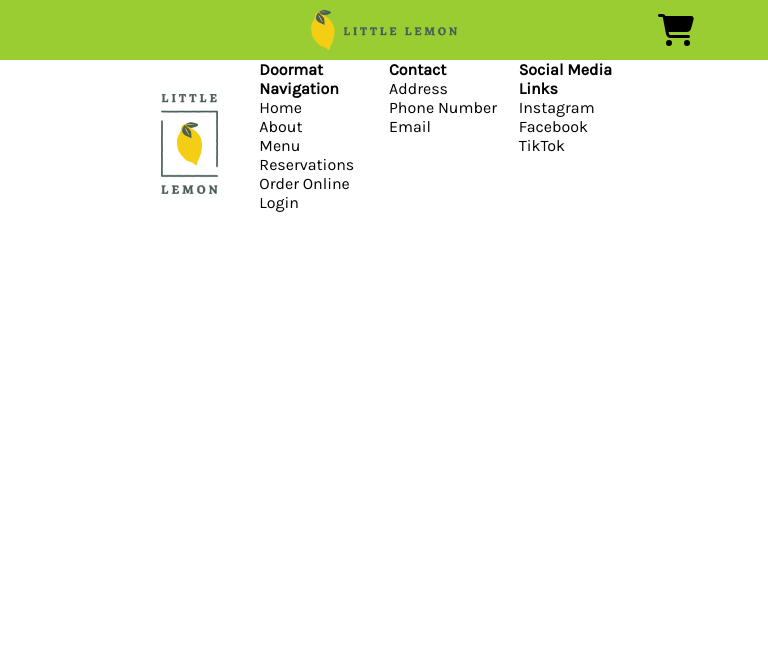
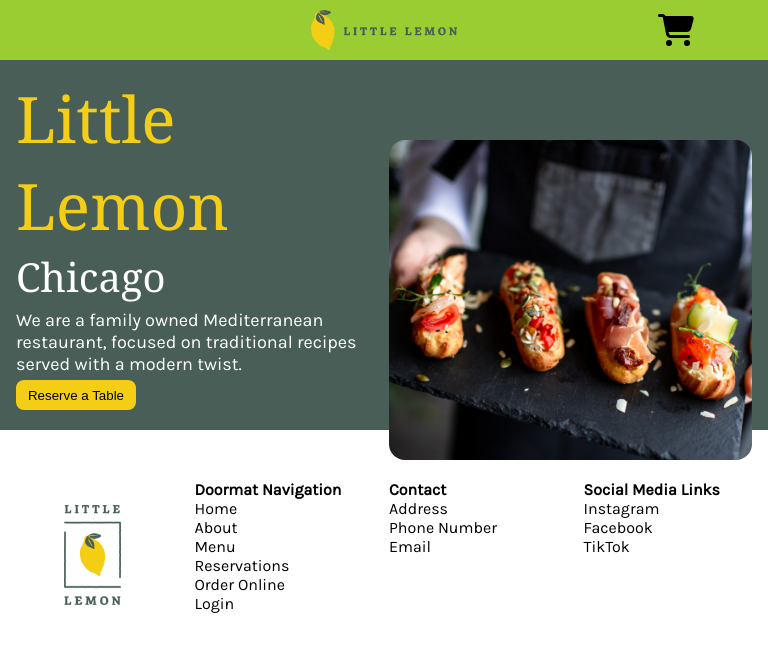
Before and after one commit to lantianqi/little-lemon, a React (Create React App) app: page / in a window 768 px wide. Shown: the top 652 px of the page. Built offline with nearby package versions, Linux system fonts and the light colour scheme; a web font is replaced by a local one.

Commit message:
responsive CTA

```diff
--- a/src/App.js
+++ b/src/App.js
@@ -9,7 +9,7 @@ function App() {
   return (
     <>
       <Header />
-      {/* <Main /> */}
+      <Main />
       <Footer />
     </>
     // <div className="App">
--- /dev/null
+++ b/src/CSS/CTA.css
@@ -0,0 +1,109 @@
+@media only screen and (min-width: 768px) {
+  .cta-container {
+    display: grid;
+    grid-template-columns: repeat(12, [col-start] 1fr);
+    gap: 10px;
+    margin-bottom: 50px;
+    padding-bottom: 20px;
+    background-color: #495E57;
+  }
+
+  #cta-left {
+    grid-column: col-start 3 / span 4;
+  }
+
+  .cta_title {
+    color: #F4CE14;
+  }
+
+  .cta-subtitle {
+    color: white;
+  }
+
+  .cta-p {
+    color: white;
+  }
+
+  #cta-right {
+    grid-column: col-start 7 / span 4;
+    display: flex;
+    justify-content: center;
+    align-items: flex-end;
+  }
+
+  #cta-image {
+    position: relative;
+    top: 50px;
+    width: 300px;
+    height: 320px;
+  }
+
+  #cta-image img {
+    width: 300px;
+    height: 320px;
+    border-radius: 16px;
+    object-fit: cover;
+  }
+
+  .cta-button {
+    grid-column: col-start 3 / span 3;
+  }
+}
+@media only screen and (max-width: 768px) {
+  .cta-container {
+    display: grid;
+    grid-template-columns: repeat(4, [col-start] 1fr);
+    gap: 10px;
+    margin-bottom: 50px;
+    padding-bottom: 20px;
+    background-color: #495E57;
+  }
+
+  #cta-left {
+    grid-column: col-start 1 / span 2;
+    display: flex;
+    flex-direction: column;
+    justify-content: center;
+    align-items: flex-start;
+    padding-left: 1rem;
+  }
+
+  .cta_title {
+    color: #F4CE14;
+  }
+
+  .cta-subtitle {
+    color: white;
+  }
+
+  .cta-p {
+    color: white;
+  }
+
+  #cta-right {
+    grid-column: col-start 3 / span 2;
+    display: flex;
+    justify-content: center;
+    align-items: flex-end;
+    padding-right: 1rem;
+  }
+
+  #cta-image {
+    position: relative;
+    top: 50px;
+    width: 100%;
+    height: 320px;
+    height: 320px;
+  }
+
+  #cta-image img {
+    width: 100%;
+    height: 100%;
+    border-radius: 16px;
+    object-fit: cover;
+  }
+
+  .cta-button {
+    grid-column: col-start 3 / span 3;
+  }
+}
--- a/src/CSS/Footer.css
+++ b/src/CSS/Footer.css
@@ -6,6 +6,7 @@
     display: grid;
     height: 150px;
     grid-template-columns: repeat(12, [col-start] 1fr);
+    gap: 10px;
     margin: 0 auto;
   }
 
@@ -53,6 +54,7 @@
     display: grid;
     height: 150px;
     grid-template-columns: repeat(4, [col-start] 1fr);
+    gap: 10px;
     margin: 0 auto;
   }
 
--- a/src/CSS/styles.css
+++ b/src/CSS/styles.css
@@ -106,100 +106,6 @@ Button1 CSS
 }
 
 /*
-CTA CSS
-*/
-.cta-container {
-  display: grid;
-  grid-template-columns: repeat(12, [col-start] 1fr);
-  gap: 10px;
-  height: 260px;
-  margin-bottom: 100px;
-  background-color: #495E57;
-}
-
-#cta-left {
-  grid-column: col-start 3 / span 3;
-}
-
-.cta_title {
-  color: #F4CE14;
-}
-
-.cta-subtitle {
-  color: white;
-}
-
-.cta-p {
-  color: white;
-}
-
-#cta-right {
-  grid-column: col-start 8 / span 3;
-}
-
-#cta-image img {
-  margin-top: 20px;
-  width: 300px;
-  height: 320px;
-  border-radius: 16px;
-  object-fit: cover;
-}
-
-.cta-button {
-  grid-column: col-start 3 / span 3;
-}
-
-
-/*
-Footer CSS
-*/
-footer {
-  display: grid;
-  height: 150px;
-  grid-template-columns: repeat(12, [col-start] 1fr);
-  gap: 10px;
-  margin: 0 auto;
-}
-
-.footerColumn {
-  display: flex;
-  flex-direction: column;
-  justify-content: flex-start;
-  font: 1rem Karla;
-}
-
-#footerLogo {
-  height: 100%;
-  grid-column: col-start 3 / span 2;
-  display: flex;
-  justify-content: center;
-  align-items: center;
-}
-
-#footerDoormatNav {
-  grid-column: col-start 5/ span 2;
-}
-
-#footerContact {
-  grid-column: col-start 7 / span 2;
-}
-
-#footerSocialMedia {
-  grid-column: col-start 9 /span 2;
-}
-
-.footerColumnTitle {
-  margin-bottom: 0;
-  font-weight: 700;
-}
-
-.footerColumn ul {
-  list-style-type: none;
-  padding-left: 0;
-  margin-top: 0;
-}
-
-/*
 Chicago CSS
 */
 .chicago {
--- a/src/CTA.js
+++ b/src/CTA.js
@@ -1,6 +1,7 @@
 import cta_image from "./assets/restauranfood.jpg";
 import Button from "./Button";
 import { Link } from "react-router-dom";
+import "./CSS/CTA.css";
 
 function Hero() {
   return (
--- a/src/HomePage.js
+++ b/src/HomePage.js
@@ -5,7 +5,7 @@ function HomePage() {
   return (
     <>
       <CTA />
-      <Specials />
+      {/* <Specials /> */}
     </>
   );
 }
```
